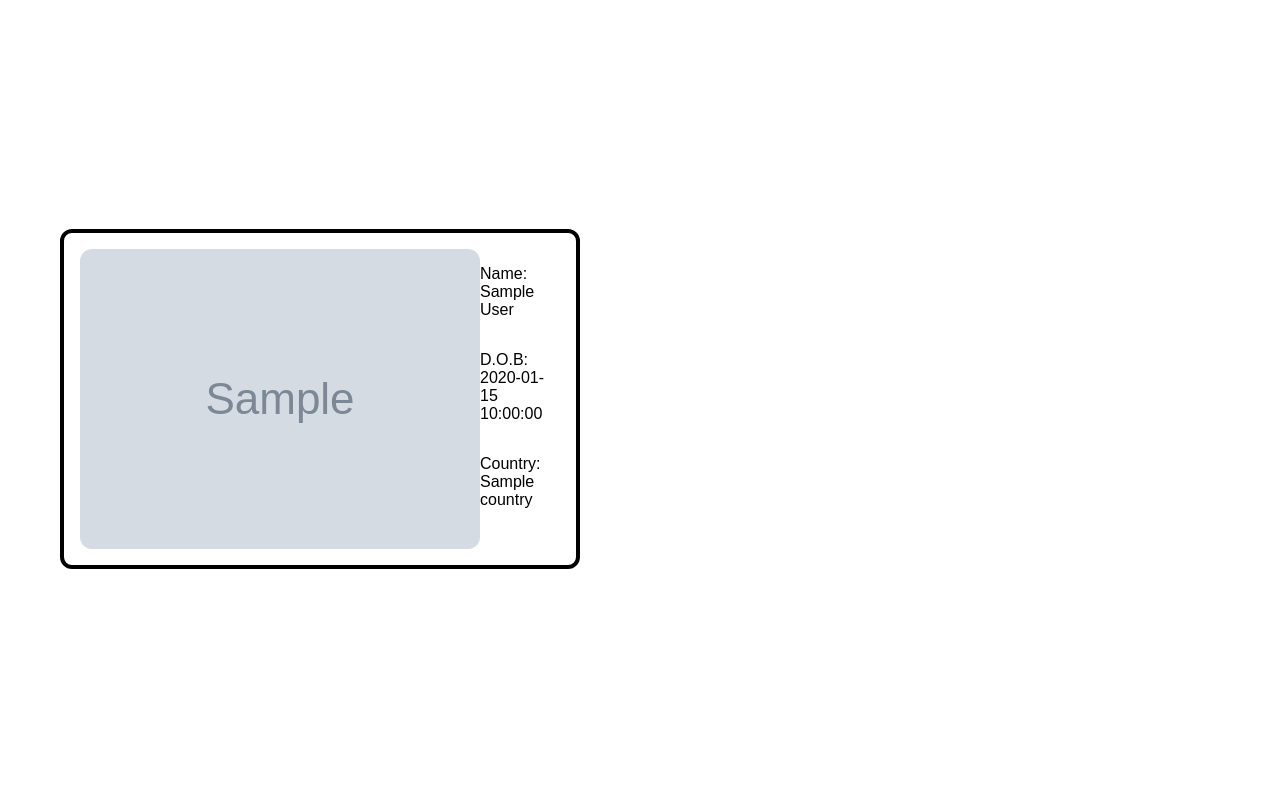
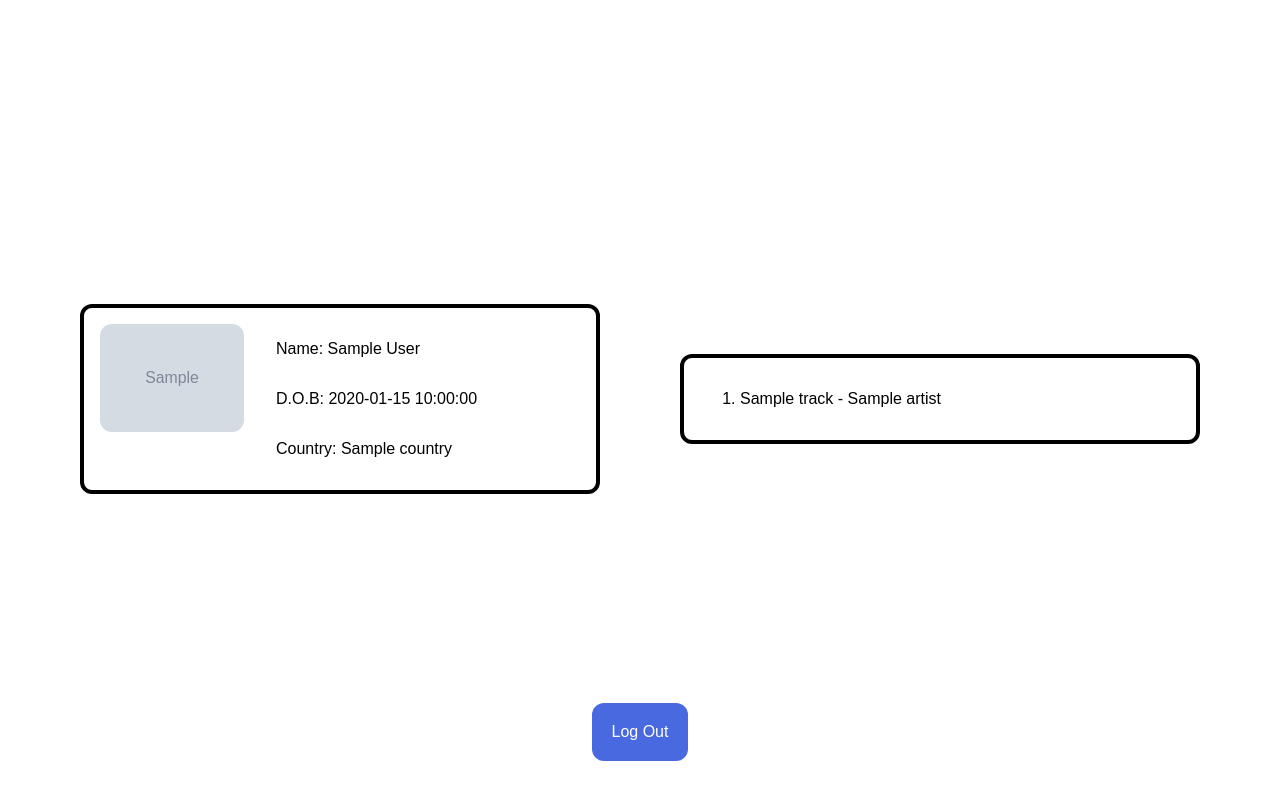
Before and after one commit to zqleow13/Receiptify-Clone, a Flask app: template templates/idcard.html in a window 1280 px wide. Shown: the part 181-980 px from the top of the page. Run offline with Flask 3, Linux system fonts and the light colour scheme; the template is opened without the code that fills it: most values are stand-ins (such as "Sample title", 1, 10 or a date in 2020); grey boxes marked "Sample" are stand-in pictures; some web fonts are replaced.

Commit message:
Edited CSS for both homepage and ID Card page
- Enlarged font size and centered div for login page
- Adjusted the container sizes for the cards to make sure that they are in the center and are fixed but also made sure that the content is wrapped
- Linked logout route to logout button so that when user logs out, they will be redirected to homepage

```diff
--- a/static/main.js
+++ b/static/main.js
@@ -7,13 +7,13 @@ let lastMonthClicked = false;
 let lastSixMonthsClicked = false;
 
 lastMonthTracksButton.addEventListener('click', () => {
-    lastMonthClicked = !lastMonthClicked;
+    lastMonthClicked = true;
     lastSixMonthsClicked = false;
     toggleDisplay();
 });
 
 lastSixMonthsTracksButton.addEventListener('click', () => {
-    lastSixMonthsClicked = !lastSixMonthsClicked;
+    lastSixMonthsClicked = true;
     lastMonthClicked = false;
     toggleDisplay();
 });
--- a/static/style.css
+++ b/static/style.css
@@ -4,6 +4,31 @@
 
 body {
     margin: 0px;
+}
+
+.login-page {
+    display: flex;
+    justify-content: center;
+    align-items: center;
+    flex-direction: column;
+    min-height: 100vh;
+}
+
+#title {
+    font-size: 100px;
+}
+
+#subtitle {
+    font-size: 2.5em;
+    margin-top: -50px;
+}
+
+.logout {
+    margin-bottom: 10px;
+    margin-top: -100px;
+    display: flex;
+    justify-content: center;
+    align-items: center;
 }
 
 #login {
@@ -24,7 +49,7 @@ body {
     cursor: pointer;
 }
 
-#last-month {
+#last-month, #last-six-months, #logout {
     background-color: #4969E1;
     border: none;
     color: white;
@@ -37,78 +62,57 @@ body {
     border-radius: 12px;
 }
 
-#last-month:hover {
+#last-month:hover, #last-six-months:hover, #logout:hover {
     background-color: #324AA5;
     cursor: pointer;
-}
-
-#last-six-months {
-    background-color: #4969E1;
-    border: none;
-    color: white;
-    padding: 20px;
-    text-align: center;
-    text-decoration: none;
-    display: inline-block;
-    font-size: 16px;
-    margin: 4px 2px;
-    border-radius: 12px;
-}
-
-#last-six-months:hover {
-    background-color: #324AA5;
-    cursor: pointer;
-}
-
-#last-month-tracks {
-    display: none;
 }
 
 #last-six-months-tracks {
     display: none;
 }
 
-.header, .months-buttons {
+.header, .months-buttons, #logout {
     text-align: center;
 }
 
 .cards {
     display: flex;
     flex-direction: row;
-    justify-content: space-between;
+    justify-content: space-evenly;
     align-items: center;
 }
 
 .front-container, .back-container {
     height: 100vh;
-    width: 100%;
     display: flex;
+    justify-content: center;
+    align-items: center;
 }
 
-.front-content {
-    display: flex;
-    flex-basis: 100%;
+.front-content, .back-content {
+    width: 30em;
+    max-width: 100%;
     border: 4px solid black;
     border-radius: 12px;
     max-width: 30em;
     margin: auto;
     padding: 1em;
+    display: flex;
 }
 
 .profile-pic {
-    display: flex;
-    flex-basis: 33.3%;
-    justify-content: center;
-    align-items: center;
+    width: 30%;
+    margin-right: 2em;
 }
 
 .profile-pic img {
-    min-width: 70%;
+    width: 100%;
     border-radius: 12px;
 }
 
 .profile-desc {
+    flex-grow: 1;
     display: flex;
-    flex-grow: 66.6%;
     flex-direction: column;
+    justify-content: center;
 }
--- a/templates/idcard.html
+++ b/templates/idcard.html
@@ -39,4 +39,11 @@
             </div>
         </div>
     </div>
+
+    <div class="logout">
+        <a href="/logout">
+            <button id="logout">Log Out</button>
+        </a>
+    </div>
+
 {% endblock %}
--- a/templates/index.html
+++ b/templates/index.html
@@ -1,9 +1,9 @@
 {% extends "layout.html" %}
 
 {% block content %}
-    <div>
-        <h1>Identeafy</h1>
-        <p>Your top tracks on a ID</p>
+    <div class="login-page">
+        <h1 id="title">Identeafy</h1>
+        <p id="subtitle">Your top tracks on a ID Card</p>
         <a href="/login">
             <button id="login">Log in with Spotify</button>
         </a>
```
Also changed, not shown: 6 other files.
